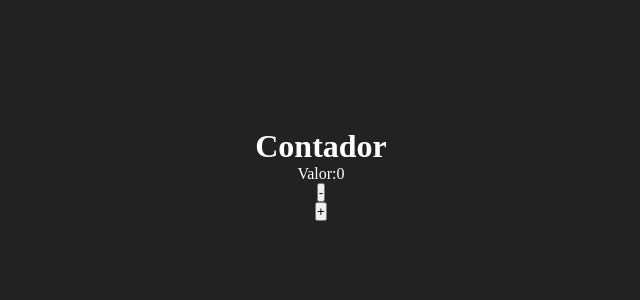
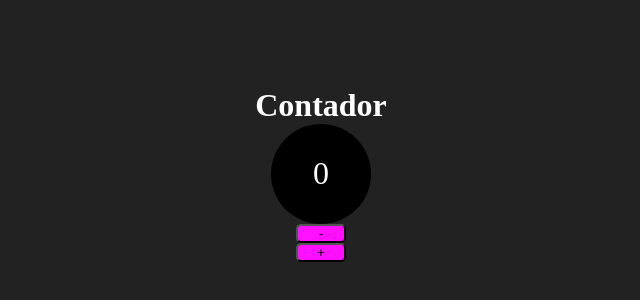
Before and after one commit to EduardoMarmentini/NEXT-JS, a Next.js app: page /estado/contador in a window 1280 px wide. Shown: the part 226-526 px from the top of the page, without its empty margins (319-959 px from the left). Built offline with nearby package versions, Linux system fonts and the light colour scheme.

Commit message:
Realizada as aulas 43 e 44

```diff
--- /dev/null
+++ b/components/Contador.jsx
@@ -0,0 +1,21 @@
+export default function Contador(props) {
+
+    const lbCont = {
+        display : "flex",
+        justifyContent: "center",
+        alignItems : "center",
+        width : "100px",
+        height : "100px",
+        Color: "white",
+        backgroundColor : "black",
+        fontSize: "2rem",
+        borderRadius : "50px"
+    }
+
+    return (
+
+        <div style={lbCont}>
+            {props.numero}
+        </div>
+    )
+}
--- a/pages/estado/contador.jsx
+++ b/pages/estado/contador.jsx
@@ -1,15 +1,8 @@
 import { useState } from "react"
+import Contador from "@/components/Contador"
 
 export default function contador(){
     const [num, setCont] = useState(0)
-
-    function Sum(event){
-        setCont( num + 1 )
-    }
-
-    function Sub(){
-        setCont(num - 1)
-    }
 
     const estilo = {
         display : "flex",
@@ -21,12 +14,18 @@ export default function contador(){
         height : "100vh"
     }
 
+    const btnStyle = {
+        backgroundColor: '#ff11ff',
+        borderRadius : "5px",
+        width : "50px"
+    }
+
     return (
         <div style={estilo}>
             <h1>Contador</h1>
-            <div>Valor:{num}</div>
-            <button onClick={Sub}>-</button>
-            <button onClick={Sum}>+</button>
+            <div><Contador numero={num}/></div>
+            <button style = {btnStyle} onClick={() => setCont(num - 1)}>-</button>
+            <button style = {btnStyle} onClick={() => setCont(num + 1)}>+</button>
         </div>
      )
 }
```
Also changed, not shown: pages/estado/formulario.jsx (added, +16 -0 lines).
